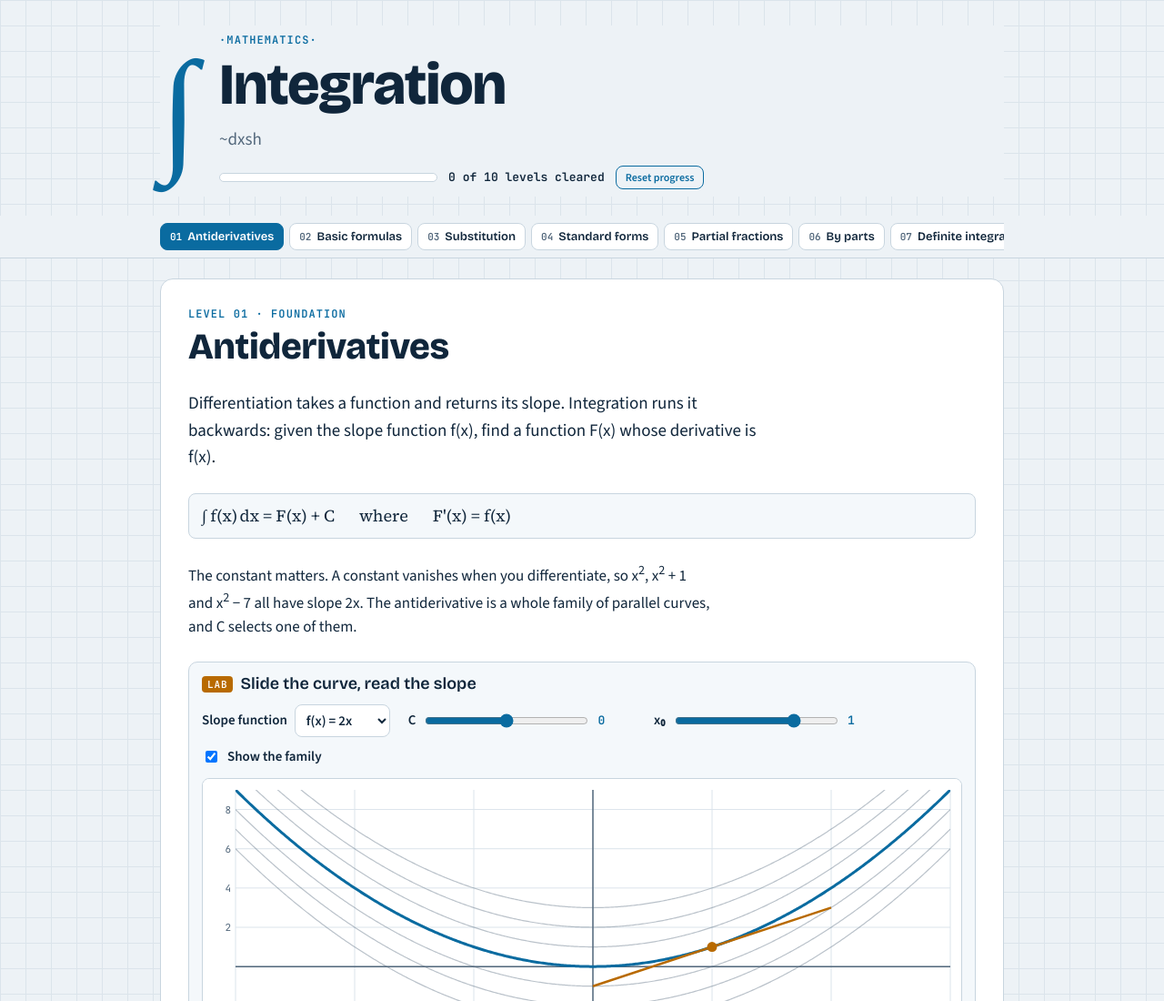
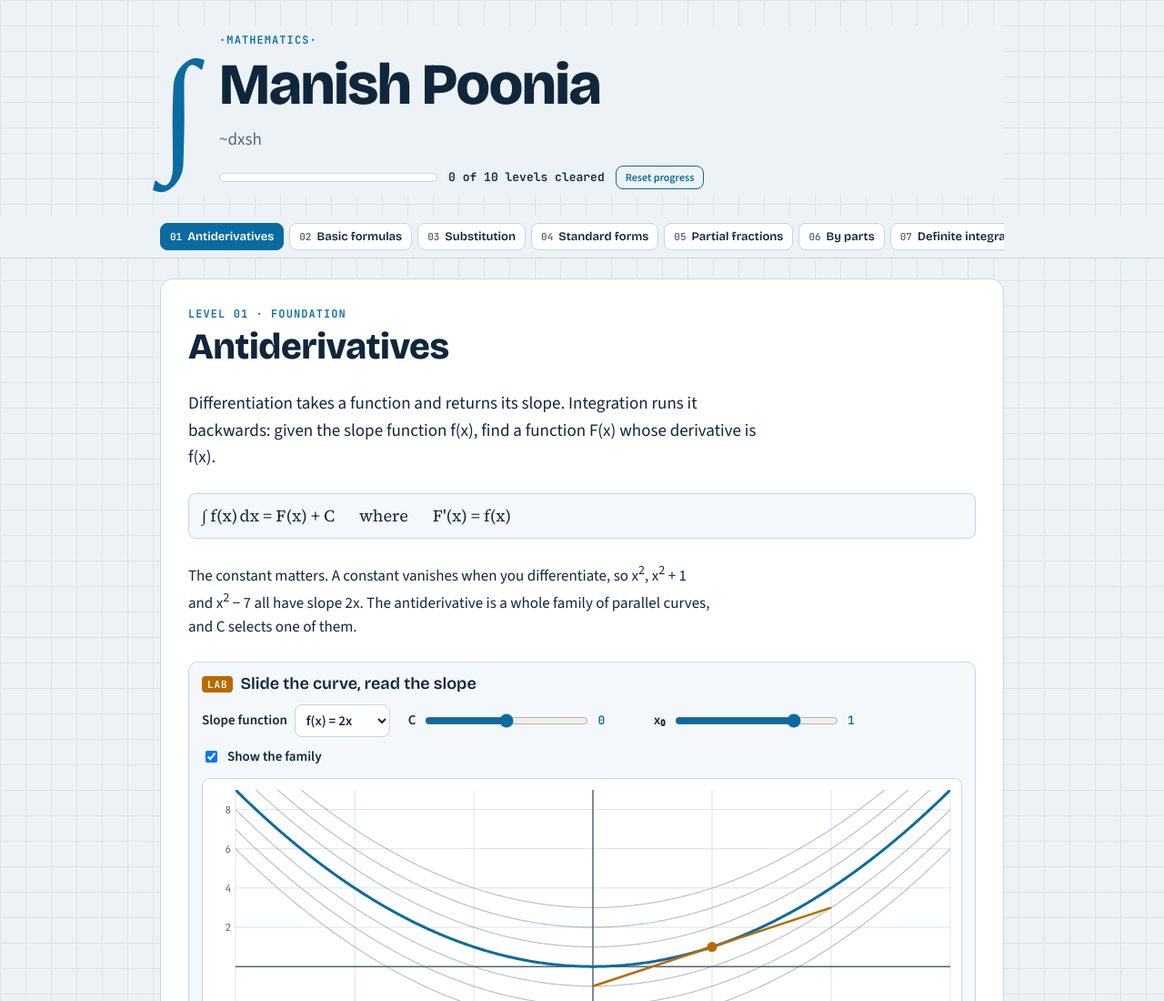
Before and after one commit to dxsh7x/integration2, a plain HTML site: page index.html in a window 1280 px wide. Shown: the top 1100 px of the page at 91% size. Drawn offline with nearby package versions, Linux system fonts and the light colour scheme.

Commit message:
Update index.html

```diff
--- a/index.html
+++ b/index.html
@@ -135,7 +135,7 @@ footer{padding:10px 0 48px;font-size:14px;color:var(--muted)}
       <div class="glyph" aria-hidden="true">&int;</div>
       <div>
         <p class="band">&middot;Mathematics&middot;</p>
-        <h1>Integration</h1>
+        <h1>Manish Poonia</h1>
         <p class="sub">~dxsh</p>
         <div class="prog">
           <div class="bar"><i id="bar"></i></div>
```
